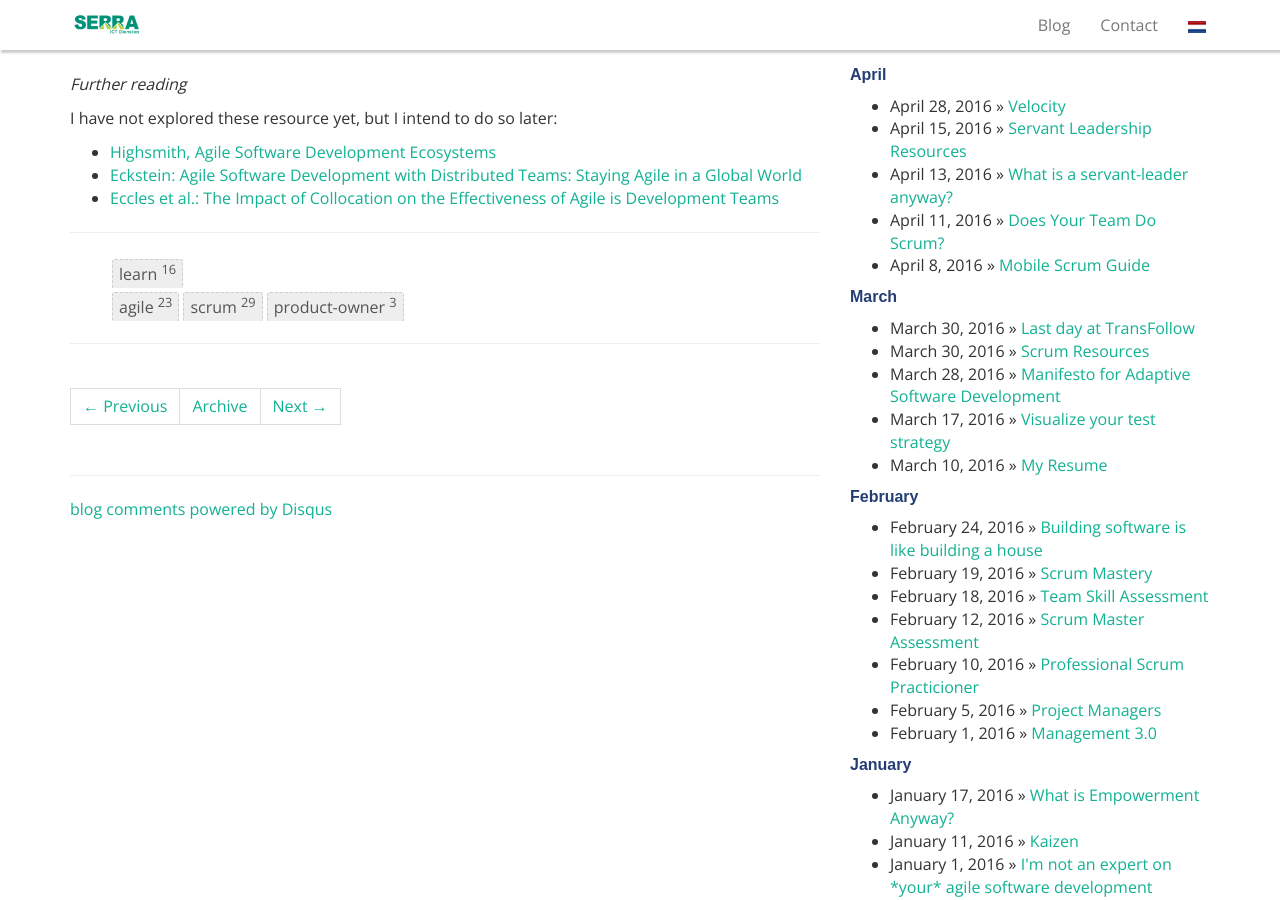
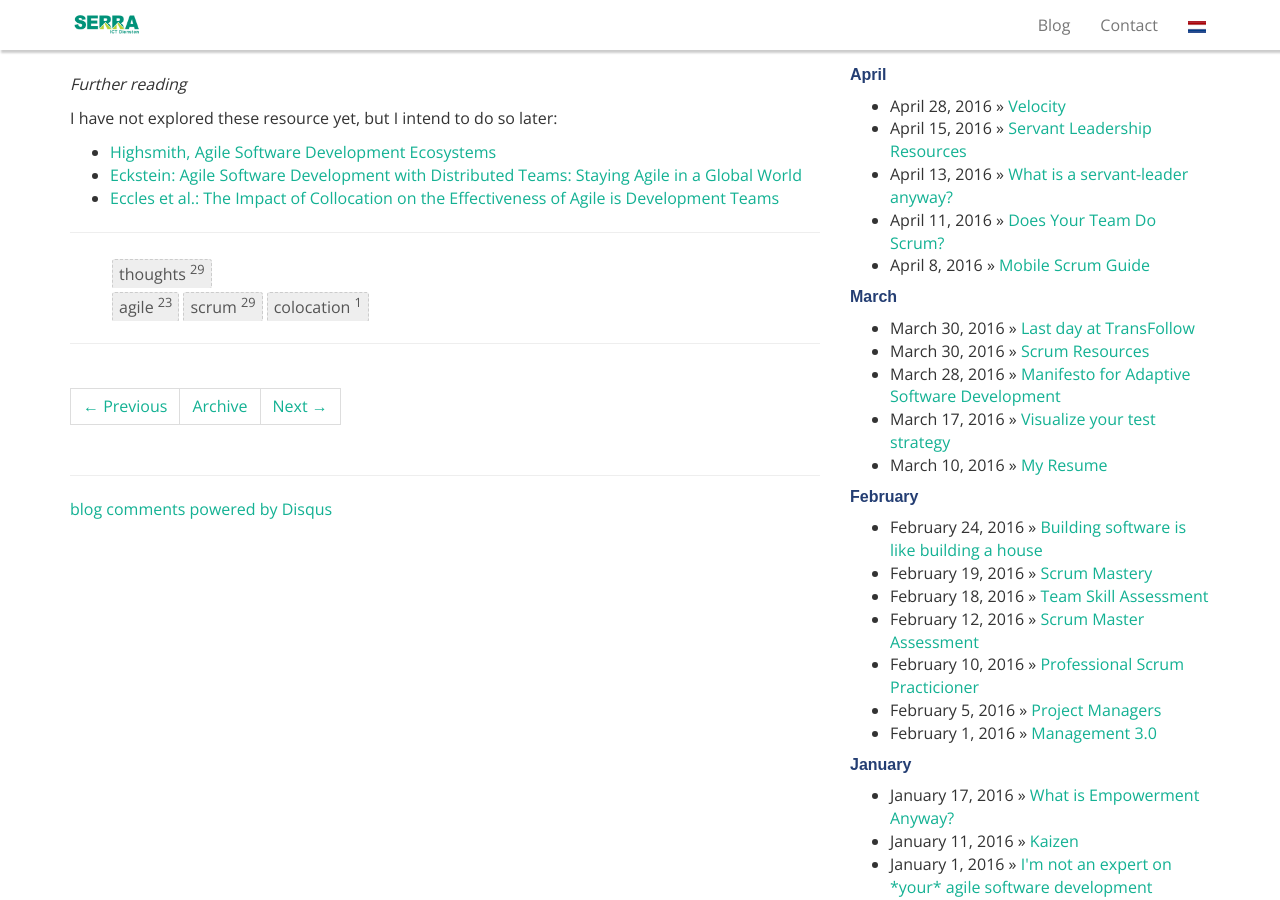
Before and after one commit to serraict/serraict.github.io, a Jekyll site: the page built from _posts/learn/2017-01-20-colocation-for-agile-teams.md, in a window 1280 px wide and 900 px high, scrolled down 1393 px. Built offline with Jekyll 4.4.1, drawn with Linux system fonts in a browser that asks for light colours; nearby versions of some CDN libraries; some web fonts are replaced; comment, search, counter and statistics services are not loaded.

Commit message:
Fix tags

```diff
--- a/_posts/learn/2017-01-20-colocation-for-agile-teams.md
+++ b/_posts/learn/2017-01-20-colocation-for-agile-teams.md
@@ -1,8 +1,8 @@
 ---
 layout: post
-category : learn
+category : thoughts
 tagline: An opinion and some resources
-tags : [agile, scrum, product-owner]
+tags : [agile, scrum, colocation]
 title: Colocated agile teams
 ---
 
```
Also changed, not shown: index.md (+1 -1 lines).
